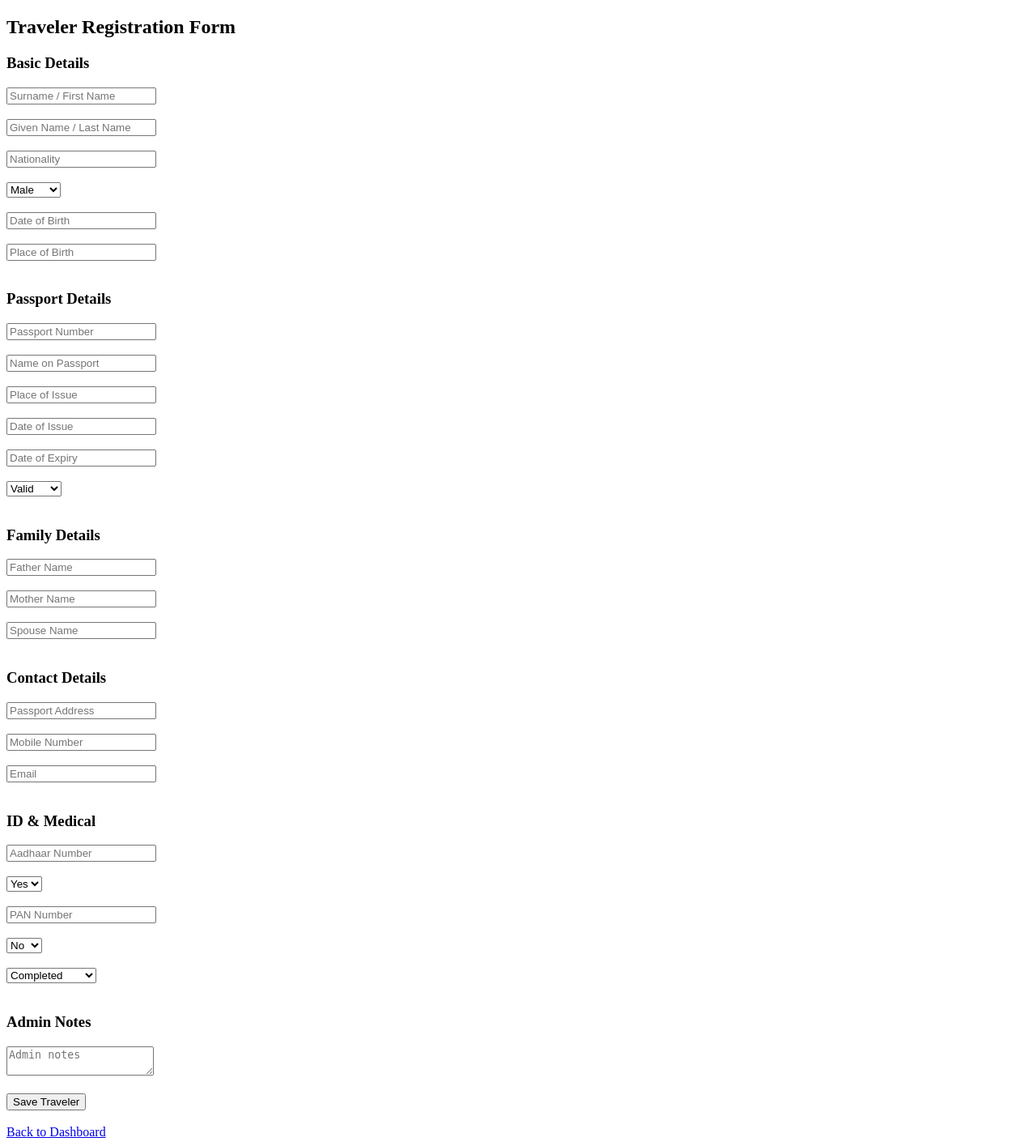
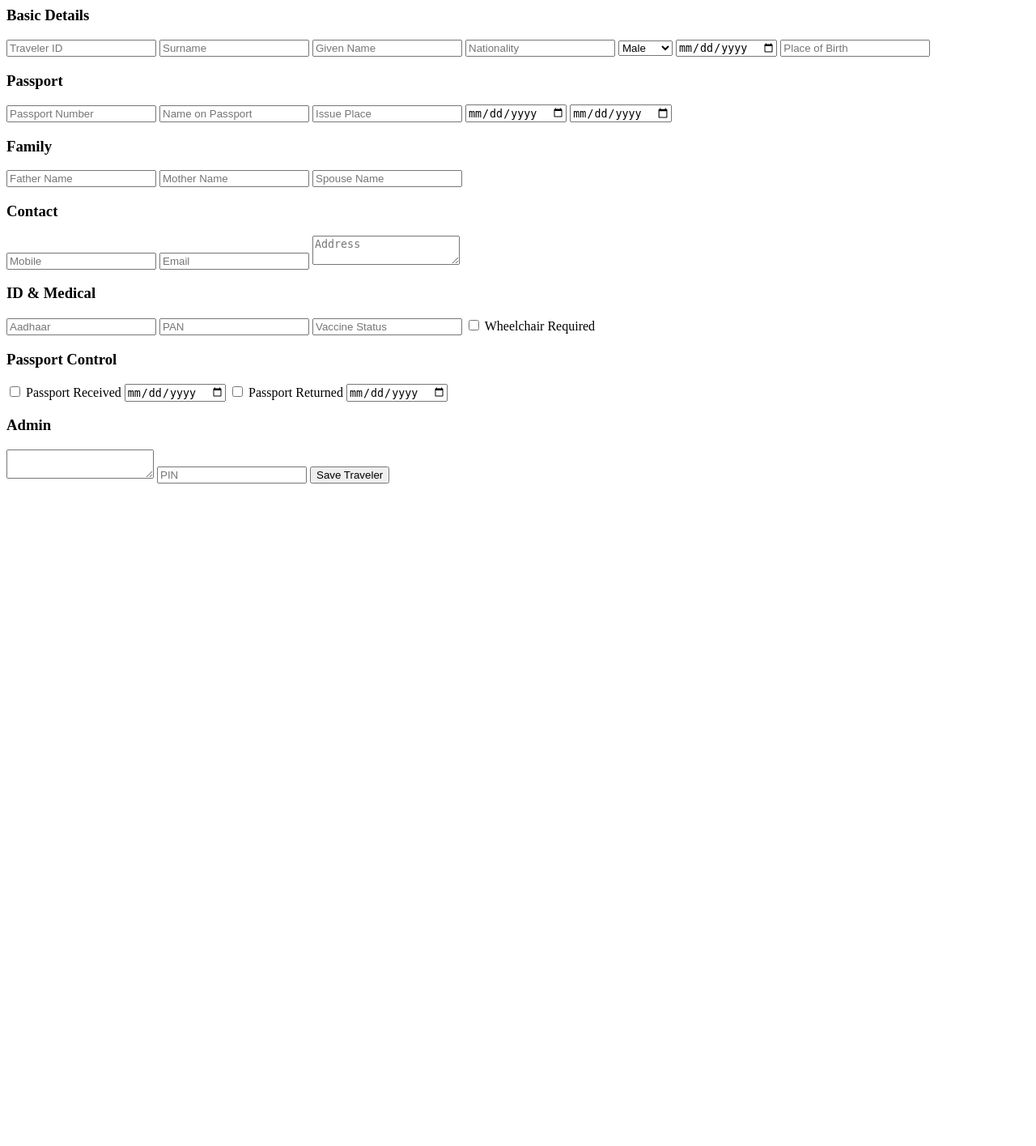
Before and after one commit to onlinebestsupport/Alhudha_Haj_Dynamic_Travel_System, a Flask app: page /traveler/add in a window 1280 px wide. Shown: the whole page at 81% size. After the commit the page ends 597 px from the top, so only its background shows below. Run offline with Flask 3, Linux system fonts and the light colour scheme; some libraries are stand-ins or nearby versions.

Commit message:
Update traveler_form.html

```diff
--- a/templates/admin/traveler_form.html
+++ b/templates/admin/traveler_form.html
@@ -1,84 +1,50 @@
-<!DOCTYPE html>
-<html>
-<head>
-    <title>Add Traveler</title>
-</head>
-<body>
-
-<h2>Traveler Registration Form</h2>
-
 <form method="POST">
 
-<!-- BASIC DETAILS -->
 <h3>Basic Details</h3>
-<input name="surname" placeholder="Surname / First Name"><br><br>
-<input name="given_name" placeholder="Given Name / Last Name"><br><br>
-<input name="nationality" placeholder="Nationality"><br><br>
+<input name="traveler_id" placeholder="Traveler ID" required>
+<input name="surname" placeholder="Surname">
+<input name="given_name" placeholder="Given Name">
+<input name="nationality" placeholder="Nationality">
+<select name="gender">
+  <option>Male</option>
+  <option>Female</option>
+</select>
+<input type="date" name="dob">
+<input name="place_of_birth" placeholder="Place of Birth">
 
-<select name="gender">
-    <option>Male</option>
-    <option>Female</option>
-</select><br><br>
+<h3>Passport</h3>
+<input name="passport_no" placeholder="Passport Number">
+<input name="passport_name" placeholder="Name on Passport">
+<input name="passport_issue_place" placeholder="Issue Place">
+<input type="date" name="passport_issue_date">
+<input type="date" name="passport_expiry_date">
 
-<input name="dob" placeholder="Date of Birth"><br><br>
-<input name="place_birth" placeholder="Place of Birth"><br><br>
+<h3>Family</h3>
+<input name="father_name" placeholder="Father Name">
+<input name="mother_name" placeholder="Mother Name">
+<input name="spouse_name" placeholder="Spouse Name">
 
-<!-- PASSPORT -->
-<h3>Passport Details</h3>
-<input name="passport_no" placeholder="Passport Number"><br><br>
-<input name="passport_name" placeholder="Name on Passport"><br><br>
-<input name="place_issue" placeholder="Place of Issue"><br><br>
-<input name="date_issue" placeholder="Date of Issue"><br><br>
-<input name="date_expiry" placeholder="Date of Expiry"><br><br>
+<h3>Contact</h3>
+<input name="mobile" placeholder="Mobile">
+<input name="email" placeholder="Email">
+<textarea name="address" placeholder="Address"></textarea>
 
-<select name="passport_status">
-    <option>Valid</option>
-    <option>Expired</option>
-</select><br><br>
+<h3>ID & Medical</h3>
+<input name="aadhaar" placeholder="Aadhaar">
+<input name="pan" placeholder="PAN">
+<input name="vaccine_status" placeholder="Vaccine Status">
+<label><input type="checkbox" name="wheelchair_required"> Wheelchair Required</label>
 
-<!-- FAMILY -->
-<h3>Family Details</h3>
-<input name="father_name" placeholder="Father Name"><br><br>
-<input name="mother_name" placeholder="Mother Name"><br><br>
-<input name="spouse_name" placeholder="Spouse Name"><br><br>
+<h3>Passport Control</h3>
+<label><input type="checkbox" name="passport_original_received"> Passport Received</label>
+<input type="date" name="passport_received_date">
+<label><input type="checkbox" name="passport_returned"> Passport Returned</label>
+<input type="date" name="passport_returned_date">
 
-<!-- CONTACT -->
-<h3>Contact Details</h3>
-<input name="address" placeholder="Passport Address"><br><br>
-<input name="mobile" placeholder="Mobile Number"><br><br>
-<input name="email" placeholder="Email"><br><br>
-
-<!-- ID / MEDICAL -->
-<h3>ID & Medical</h3>
-<input name="aadhaar" placeholder="Aadhaar Number"><br><br>
-
-<select name="aadhaar_linked">
-    <option>Yes</option>
-    <option>No</option>
-</select><br><br>
-
-<input name="pan" placeholder="PAN Number"><br><br>
-
-<select name="wheelchair">
-    <option>No</option>
-    <option>Yes</option>
-</select><br><br>
-
-<select name="vaccine">
-    <option>Completed</option>
-    <option>Not Completed</option>
-</select><br><br>
-
-<!-- ADMIN NOTES -->
-<h3>Admin Notes</h3>
-<textarea name="admin_notes" placeholder="Admin notes"></textarea><br><br>
+<h3>Admin</h3>
+<textarea name="admin_notes"></textarea>
+<input name="pin" placeholder="PIN">
 
 <button type="submit">Save Traveler</button>
 
 </form>
-
-<br>
-<a href="/admin/dashboard">Back to Dashboard</a>
-
-</body>
-</html>
```
